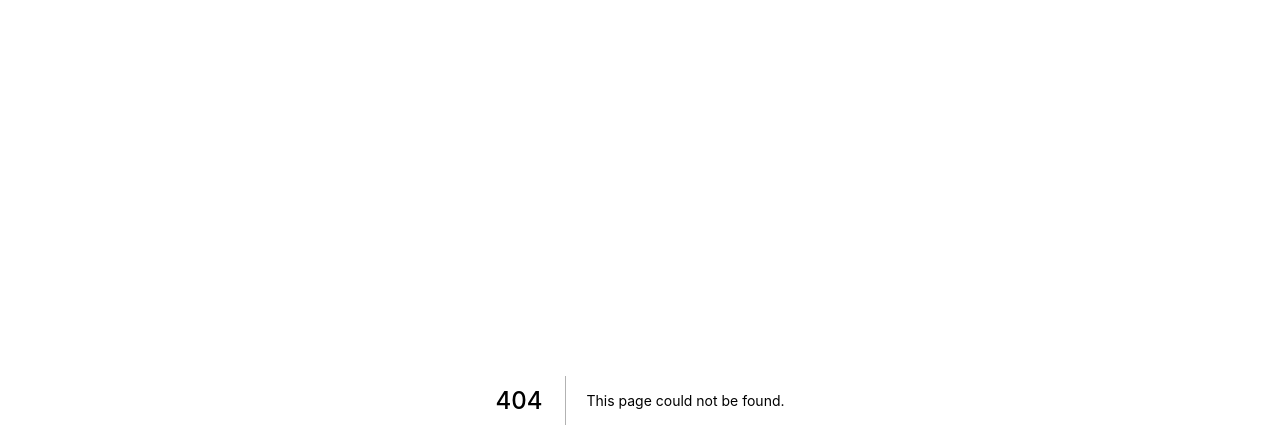
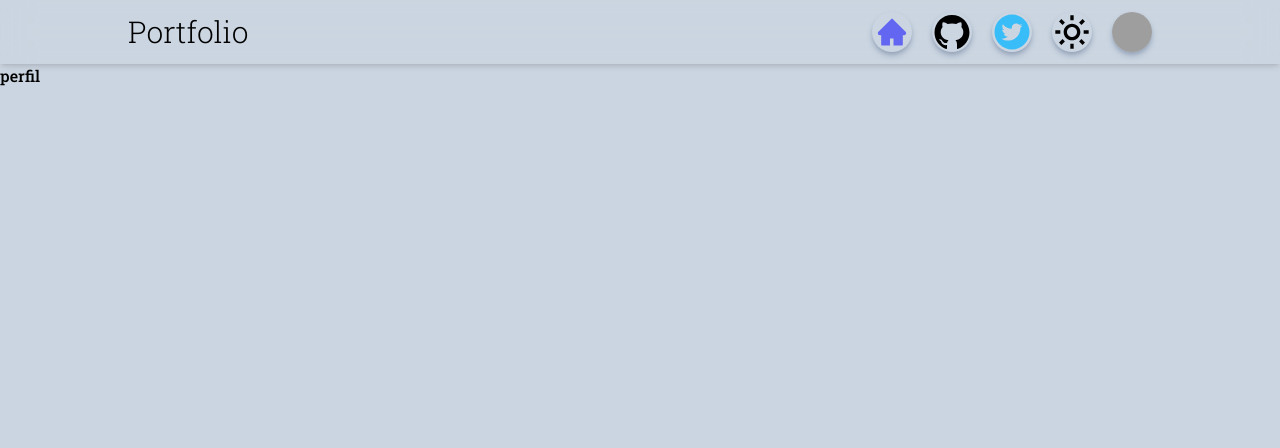
Before and after one commit to bimbaquingoch/next-portafolio, a Next.js app: page /perfil in a window 1280 px wide. Before the commit this address had no page. Shown: the top 448 px of the page. Built offline with nearby package versions, Linux system fonts and the light colour scheme; grey boxes are pictures that could not be loaded.

Commit message:
context api, layout component

```diff
--- a/components/Header.jsx
+++ b/components/Header.jsx
@@ -1,7 +1,7 @@
 import { useTheme } from "next-themes";
 import Image from "next/image";
 import Link from "next/link";
-import { AiFillGithub, AiFillTwitterCircle } from "react-icons/ai";
+import { AiFillGithub, AiFillTwitterCircle, AiFillHome } from "react-icons/ai";
 import { BiSun, BiMoon } from "react-icons/bi";
 
 const Header = () => {
@@ -10,30 +10,38 @@ const Header = () => {
   return (
     <header className='header'>
       <div className='header_content'>
-        {/* <h1>Portfolio</h1> */}
         <h1 className=''>Portfolio</h1>
         <nav className='navegacion'>
-          <Link href={""}>
-            <a className='hover:text-slate-50 hover:bg-black ' href=''>
-              <AiFillGithub size={40} />
+          <Link href={"/"}>
+            <a href=''>
+              <AiFillHome className='text-indigo-500 p-1' size={40} />
             </a>
           </Link>
-          <Link href={""}>
-            <a
-              className='text-sky-400 hover:text-slate-50 hover:bg-sky-400'
-              href=''>
-              <AiFillTwitterCircle size={40} />
-            </a>
-          </Link>
-          {/* <Link href={""}> */}
+
+          <a
+            className='hover:text-slate-50 hover:bg-black '
+            href='https://github.com/bimbaquingoch'
+            target={"_blank"}
+            rel='noreferrer'>
+            <AiFillGithub size={40} />
+          </a>
+
+          <a
+            className='text-sky-400 hover:text-slate-50 hover:bg-sky-400'
+            href='https://twitter.com/bryandresimba'
+            target={"_blank"}
+            rel='noreferrer'>
+            <AiFillTwitterCircle size={40} />
+          </a>
+
           <button
-            className='shadow-md rounded-full shadow-slate-400 backdrop-blur-sm dark:text-slate-200'
+            className='shadow-md rounded-full dark:shadow-none shadow-slate-400 backdrop-blur-sm dark:text-slate-200'
             onClick={() => setTheme(theme === "light" ? "dark" : "light")}
             href=''>
             {theme === "light" ? <BiMoon size={40} /> : <BiSun size={40} />}
           </button>
-          {/* </Link> */}
-          <Link href={""}>
+
+          <Link href={"/perfil"}>
             <a className='h-10 overflow-hidden' href=''>
               <Image
                 width={40}
--- /dev/null
+++ b/components/ImgProfile.jsx
@@ -0,0 +1,21 @@
+import Image from "next/image";
+import Link from "next/link";
+
+const ImgProfile = () => {
+  return (
+    <Link href={"/perfil"}>
+      <a className='flex items-center gap-1' href=''>
+        <Image
+          width={35}
+          height={35}
+          className='rounded-full'
+          src='https://avatars.githubusercontent.com/u/52583430'
+          alt='bryan imbaquingo'
+        />
+        <p className='opacity-60 dark:opacity-100'>bimbaquingo</p>
+      </a>
+    </Link>
+  );
+};
+
+export default ImgProfile;
--- /dev/null
+++ b/components/Layout.jsx
@@ -0,0 +1,18 @@
+import Head from "next/head";
+import Header from "./Header";
+
+const Layout = ({ children, page }) => {
+  return (
+    <div className='layout'>
+      <Head>
+        <title>Bimb - {page}</title>
+        <meta name='description' content='Portafolio creado con Nextjs' />
+        <link rel='icon' href='/favicon.ico' />
+      </Head>
+      <Header />
+      {children}
+    </div>
+  );
+};
+
+export default Layout;
--- a/components/PostButtons.jsx
+++ b/components/PostButtons.jsx
@@ -4,7 +4,7 @@ import { HiLink } from "react-icons/hi";
 
 const PostButtons = ({ repo_url, demo_url }) => {
   return (
-    <div className='flex gap-2 p-2 mt-1'>
+    <div className='flex p-2 px-3 mt-1 w-full justify-between'>
       <Link href={""}>
         <a
           className='btnPost'
--- a/components/Proyecto.jsx
+++ b/components/Proyecto.jsx
@@ -1,63 +1,36 @@
 /* eslint-disable @next/next/no-img-element */
-import Image from "next/image";
-import Link from "next/link";
-
+import ImgProfile from "./ImgProfile";
 import PostButtons from "./PostButtons";
 
 const Proyecto = ({ proyecto }) => {
-  const {
-    title,
-    img_proyect,
-    fecha_inicio,
-    demo_url,
-    repo_url,
-    tech,
-    description,
-  } = proyecto;
   return (
-    <div className='bg-slate-50 dark:backdrop-blur-md dark:bg-slate-600 my-3 md:my-5 md:rounded-md dark:shadow-lg '>
+    <div className='proyecto  dark:backdrop-blur-sm'>
       <div className='flex p-2 items-center justify-between'>
-        <Link href={""}>
-          <a className='flex items-center gap-3' href=''>
-            <Image
-              width={40}
-              height={40}
-              className='rounded-full'
-              src='https://avatars.githubusercontent.com/u/52583430'
-              alt='bryan imbaquingo'
-            />
-            <p>bimbaquingo</p>
-          </a>
-        </Link>
+        <ImgProfile />
         <p>
           Created at:
-          <span className='ml-2 text-sky-400'>{fecha_inicio}</span>
+          <span className='ml-2 text-sky-400'>{proyecto.fecha_inicio}</span>
         </p>
       </div>
 
-      <img className='object-cover w-full' src={img_proyect.url} alt={title} />
+      <img
+        className='object-cover w-full'
+        src={proyecto.img_proyect.url}
+        alt={proyecto.title}
+      />
 
-      <PostButtons repo_url={repo_url} demo_url={demo_url} />
+      <PostButtons repo_url={proyecto.repo_url} demo_url={proyecto.demo_url} />
 
-      <div className='flex p-2 flex-wrap items-center pb-3'>
-        <Link href={""}>
-          <a className='flex items-center gap-1' href=''>
-            <Image
-              width={40}
-              height={40}
-              className='rounded-full'
-              src='https://avatars.githubusercontent.com/u/52583430'
-              alt='bryan imbaquingo'
-            />
-            <p>bimbaquingo:</p>
-          </a>
-        </Link>
-        <span className='ml-1 text-slate-500 dark:text-slate-200'>
-          {`${description}. `}
-        </span>{" "}
-        Behind this project I used:{" "}
-        <span className='ml-1 text-sky-600 dark:text-sky-400 capitalize'>
-          {tech}
+      <div className='flex px-3 flex-wrap items-center pb-3'>
+        <ImgProfile />
+        <span className='mt-2'>
+          <span className='text-slate-500 dark:text-slate-200'>
+            {proyecto.description}
+          </span>
+          {`. Behind this project I used: `}
+          <span className='text-sky-500 dark:text-sky-400'>
+            {proyecto.tech}
+          </span>
         </span>
       </div>
     </div>
--- a/components/Proyectos.jsx
+++ b/components/Proyectos.jsx
@@ -1,13 +1,16 @@
 import usePortafolio from "../hooks/usePortafolio";
 import Proyecto from "./Proyecto";
+import { Fade } from "react-awesome-reveal";
 
 const Proyectos = () => {
   const { proyectos } = usePortafolio();
 
   return (
-    <div>
+    <div className='pb-4'>
       {proyectos.map((proyecto) => (
-        <Proyecto key={proyecto._id} proyecto={proyecto} />
+        <Fade key={proyecto._id} direction='left' triggerOnce>
+          <Proyecto proyecto={proyecto} />
+        </Fade>
       ))}
     </div>
   );
--- a/package.json
+++ b/package.json
@@ -14,6 +14,7 @@
     "next-themes": "^0.2.0",
     "postcss": "^8.4.14",
     "react": "18.1.0",
+    "react-awesome-reveal": "^3.8.1",
     "react-dom": "18.1.0",
     "react-icons": "^4.4.0",
     "tailwindcss": "^3.1.1"
--- a/pages/index.jsx
+++ b/pages/index.jsx
@@ -1,7 +1,6 @@
-import Head from "next/head";
 import { useEffect } from "react";
 import Contenido from "../components/Contenido";
-import Header from "../components/Header";
+import Layout from "../components/Layout";
 import usePortafolio from "../hooks/usePortafolio";
 
 const Home = ({ habilidades, proyectos }) => {
@@ -13,16 +12,9 @@ const Home = ({ habilidades, proyectos }) => {
   }, [sethabilidades, habilidades, setproyectos, proyectos]);
 
   return (
-    <div className='h-screen w-full bg-slate-300 dark:bg-slate-700 overflow-x-hidden'>
-      <Head>
-        <title>Bimb</title>
-        <meta name='description' content='Portafolio creado con Nextjs' />
-        <link rel='icon' href='/favicon.ico' />
-      </Head>
-      <Header />
-
+    <Layout page={"home"}>
       <Contenido />
-    </div>
+    </Layout>
   );
 };
 
--- /dev/null
+++ b/pages/perfil.jsx
@@ -0,0 +1,7 @@
+import Layout from "../components/Layout";
+
+const perfil = () => {
+  return <Layout page={"perfil"}>perfil</Layout>;
+};
+
+export default perfil;
--- a/styles/globals.css
+++ b/styles/globals.css
@@ -7,14 +7,23 @@
   body {
     @apply font-['Roboto_Slab'];
   }
-  /* scrollbar */
-  ::-webkit-scrollbar {
-    @apply lg:w-1 h-0;
-  }
+
   ::-webkit-scrollbar-thumb {
     @apply bg-gradient-to-b from-red-400 via-teal-500 to-sky-600 rounded-lg;
   }
   /* fin scrollbar */
+
+  .layout {
+    @apply h-screen w-full bg-slate-300 dark:bg-slate-700 overflow-x-hidden;
+  }
+
+  .layout::-webkit-scrollbar {
+    @apply w-0 h-0;
+  }
+
+  .layout:hover::-webkit-scrollbar {
+    @apply lg:h-2 lg:w-2;
+  }
 
   /* header */
   .header {
@@ -27,16 +36,16 @@
     @apply hidden sm:block font-light text-3xl;
   }
   .navegacion {
-    @apply flex items-center gap-10 sm:gap-5;
+    @apply flex items-center gap-5;
   }
   .navegacion a {
-    @apply shadow-md shadow-slate-400 rounded-full transition-all ease-in-out duration-300;
+    @apply shadow-md shadow-slate-400 dark:shadow-none rounded-full transition-all ease-in-out duration-300;
   }
   /* fin header */
 
   /* contenido */
   .principal {
-    @apply grid grid-cols-1 md:grid-cols-2 md:max-w-3xl xl:grid-cols-3 xl:max-w-5xl mx-auto lg:mt-5;
+    @apply grid grid-cols-1 md:grid-cols-2 md:max-w-3xl xl:grid-cols-3 xl:max-w-5xl mx-auto lg:mt-5 z-40 relative;
   }
   .principal_sec1 {
     @apply col-span-2 xl:max-w-2xl xl:relative h-screen;
@@ -47,8 +56,11 @@
   .historias {
     @apply flex gap-3 md:mx-3 lg:mx-0 p-3 md:bg-gradient-to-r from-slate-200 dark:from-slate-600  md:rounded-md overflow-x-scroll rounded-none;
   }
+  .historias::-webkit-scrollbar {
+    @apply sm:h-0;
+  }
   .historias:hover::-webkit-scrollbar {
-    @apply lg:h-2;
+    @apply md:h-2;
   }
   .historias:hover::-webkit-scrollbar-thumb {
     @apply bg-gradient-to-r from-red-400 via-teal-500 to-sky-600 rounded-lg;
@@ -59,4 +71,10 @@
   .btnPost:hover {
     @apply bg-slate-800 text-slate-100 dark:bg-slate-200 dark:text-slate-700;
   }
+  .proyecto {
+    @apply bg-slate-50 dark:backdrop-blur-md md:mx-3 lg:mx-0 dark:bg-slate-600 my-3 md:my-5 md:rounded-md dark:shadow-lg;
+  }
+  .proyecto p {
+    @apply text-sm;
+  }
 }
```
Also changed, not shown: 1 other file (tests, documents, lock files or other folders).
